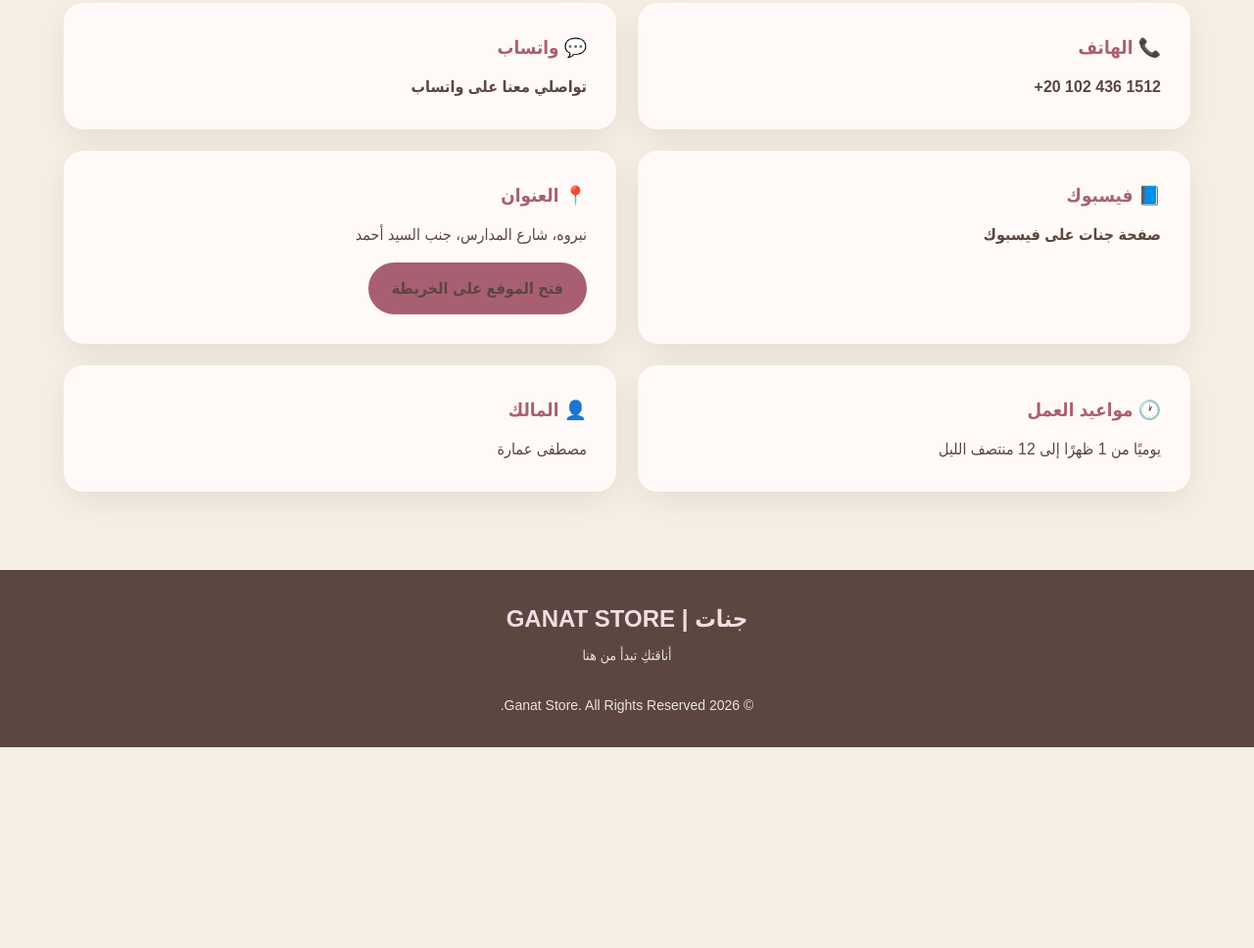
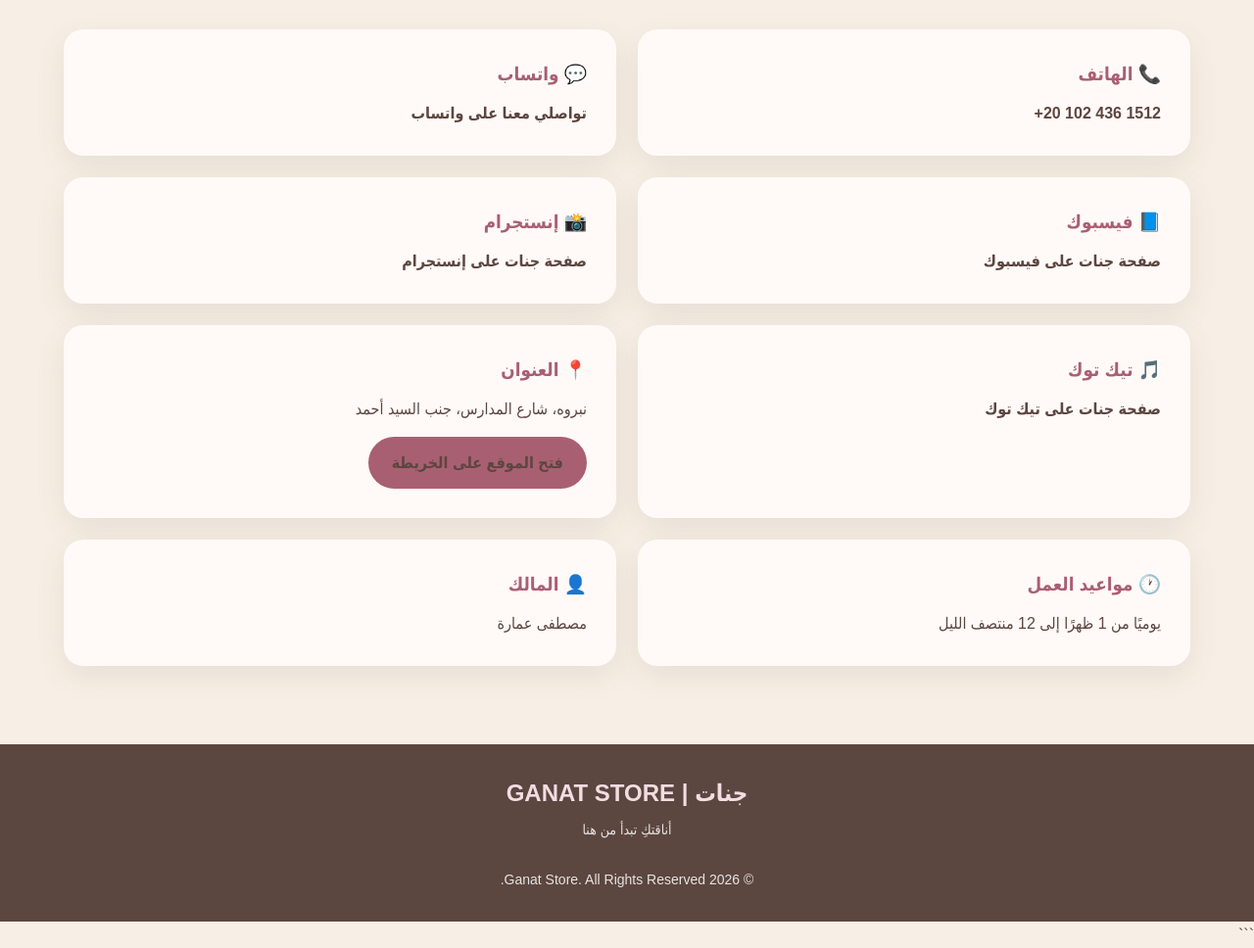
Before and after one commit to ganatstore/GanatStore, a plain HTML site: page index.html in a window 1280 px wide. Shown: the part 2853-3821 px from the top of the page at 98% size. Before the commit the page ends 3616 px from the top, so only its background shows below. Drawn offline with Linux system fonts and the light colour scheme.

Commit message:
Add files via upload

````diff
--- a/index.html
+++ b/index.html
@@ -1,3 +1,4 @@
+```html
 <!DOCTYPE html>
 <html lang="ar" dir="rtl">
 <head>
@@ -928,6 +929,50 @@
         </div>
 
 
+        <!-- INSTAGRAM -->
+
+        <div class="contact-card">
+
+          <h3
+            data-ar="📸 إنستجرام"
+            data-en="📸 Instagram">
+            📸 إنستجرام
+          </h3>
+
+          <a
+            href="https://www.instagram.com/ganatstoreeg?igsi=aHFneTZmY2lwdWRl&utm_source=qr"
+            target="_blank"
+            rel="noopener"
+            data-ar="صفحة جنات على إنستجرام"
+            data-en="Ganat Store on Instagram">
+            صفحة جنات على إنستجرام
+          </a>
+
+        </div>
+
+
+        <!-- TIKTOK -->
+
+        <div class="contact-card">
+
+          <h3
+            data-ar="🎵 تيك توك"
+            data-en="🎵 TikTok">
+            🎵 تيك توك
+          </h3>
+
+          <a
+            href="https://www.tiktok.com/@ganatstoreeg?_r=1&_t=ZS-99PRuASaSqf"
+            target="_blank"
+            rel="noopener"
+            data-ar="صفحة جنات على تيك توك"
+            data-en="Ganat Store on TikTok">
+            صفحة جنات على تيك توك
+          </a>
+
+        </div>
+
+
         <!-- LOCATION -->
 
         <div class="contact-card">
@@ -1087,3 +1132,4 @@
 
 </body>
 </html>
+```
````
